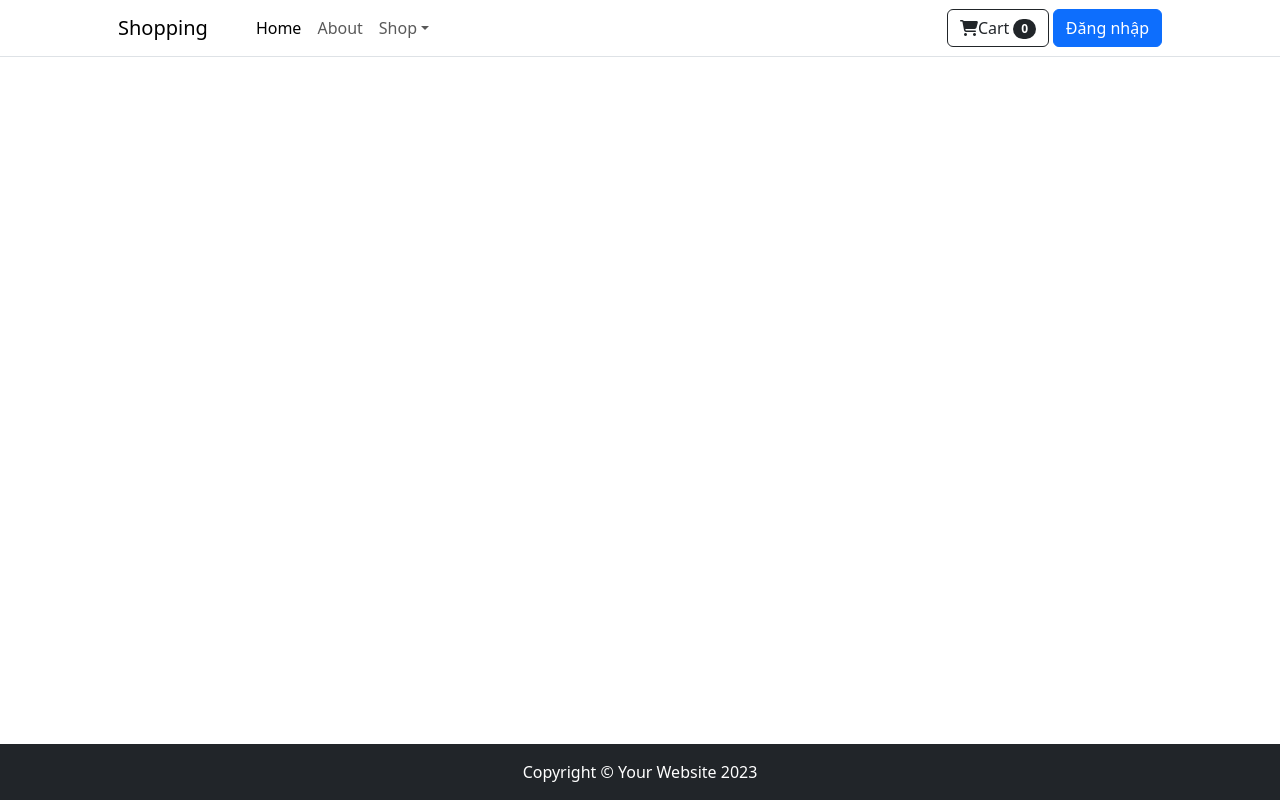
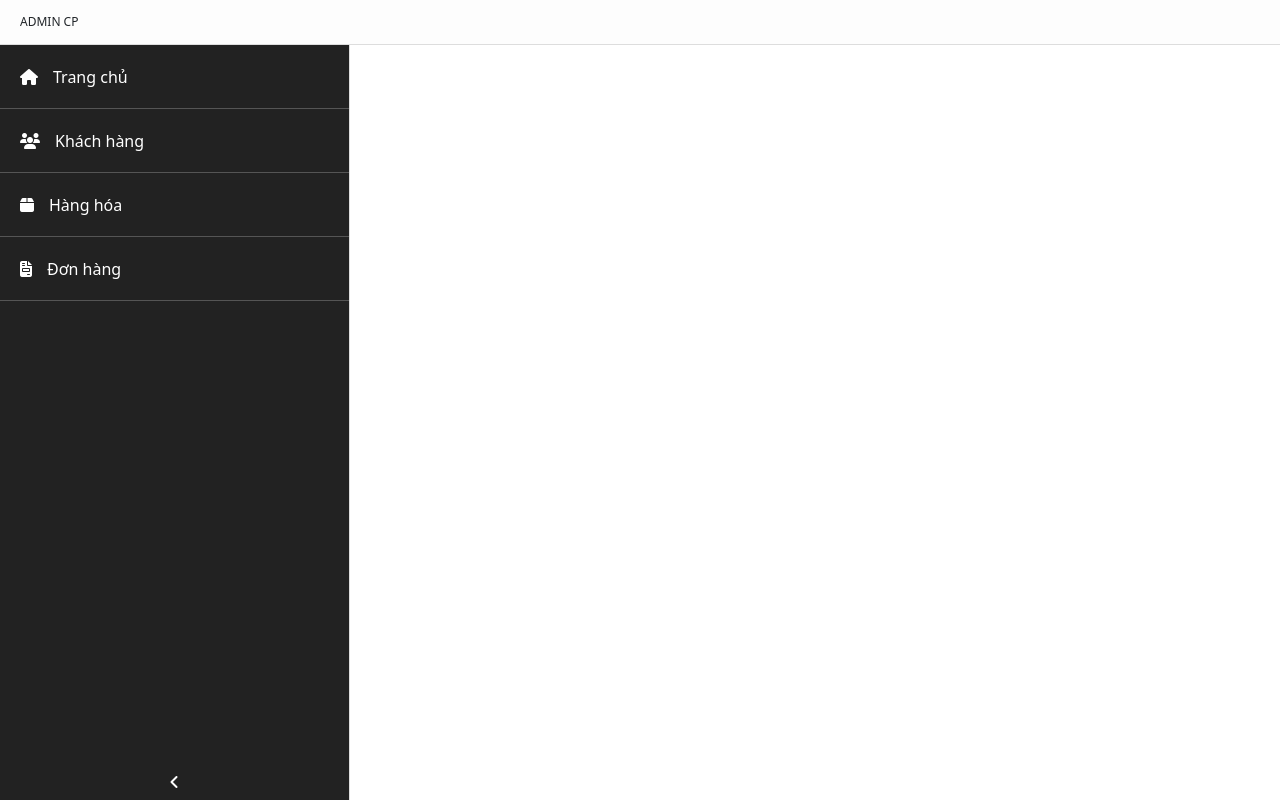
Before and after one commit to zit-software/web-projects, a Vue app in the folder frontend/: page /admin/products in a window 1280 px wide. Built offline with nearby package versions, Linux system fonts and the light colour scheme; no server answers.

Commit message:
feat: admin page

```diff
--- a/frontend/src/App.vue
+++ b/frontend/src/App.vue
@@ -1,27 +1,16 @@
 <script>
-import { RouterView } from 'vue-router'
-import AppHeader from '@/components/AppHeader.vue'
+import AdminLayout from './layouts/admin-layout/AdminLayout.vue'
+import CustomerLayout from './layouts/customer-layout/CustomerLayout.vue'
 
 export default {
   components: {
-    RouterView,
-    AppHeader
+    CustomerLayout,
+    AdminLayout
   }
 }
 </script>
 
 <template>
-  <AppHeader />
-
-  <div class="bg-light">
-    <RouterView />
-  </div>
-
-  <footer class="py-3 bg-dark position-fixed start-0 end-0 bottom-0">
-    <div class="container">
-      <p class="m-0 text-center text-white">
-        Copyright &copy; Your Website {{ new Date().getFullYear() }}
-      </p>
-    </div>
-  </footer>
+  <AdminLayout v-if="$route.fullPath.split('/')[1] === 'admin'" />
+  <CustomerLayout v-else />
 </template>
--- /dev/null
+++ b/frontend/src/components/AdminHeader.vue
@@ -0,0 +1,24 @@
+<template>
+  <nav>
+    <h2>ADMIN CP</h2>
+  </nav>
+</template>
+
+<script>
+export default {
+  name: 'AdminHeader'
+}
+</script>
+
+<style scoped>
+nav {
+  padding: 15px 20px;
+  border-bottom: 1px solid #ddd;
+  background: #fdfdfd;
+}
+
+h2 {
+  font-size: 12px;
+  margin: 0;
+}
+</style>
--- /dev/null
+++ b/frontend/src/components/AdminSidebar.vue
@@ -0,0 +1,82 @@
+<template>
+  <div class="sidebar" :class="{ open: isOpened }">
+    <div class="item-list">
+      <AdminSidebarItem path="/admin" icon="fa fa-home" title="Trang chủ" :show-title="isOpened" />
+
+      <AdminSidebarItem
+        path="/admin/customers"
+        icon="fa fa-users"
+        title="Khách hàng"
+        :show-title="isOpened"
+      />
+      <AdminSidebarItem
+        path="/admin/products"
+        icon="fa fa-box"
+        title="Hàng hóa"
+        :show-title="isOpened"
+      />
+      <AdminSidebarItem
+        path="/admin/invoices"
+        icon="fa fa-file-invoice"
+        title="Đơn hàng"
+        :show-title="isOpened"
+      />
+    </div>
+
+    <div class="back-btn" @click="toggle">
+      <i class="fa" :class="{ 'fa-angle-left': isOpened, 'fa-angle-right': !isOpened }"></i>
+    </div>
+  </div>
+</template>
+
+<script>
+import { ref } from 'vue'
+import AdminSidebarItem from './AdminSidebarItem.vue'
+
+export default {
+  name: 'AdminSidebar',
+  components: { AdminSidebarItem },
+  data() {
+    const isOpened = ref(true)
+
+    return { isOpened }
+  },
+  methods: {
+    toggle() {
+      this.isOpened = !this.isOpened
+    }
+  }
+}
+</script>
+
+<style scoped>
+.sidebar {
+  width: 64px;
+  border-right: 1px solid #ddd;
+  background: #222;
+  display: flex;
+  flex-direction: column;
+  transition: 0.6s ease;
+}
+
+.sidebar.open {
+  width: 350px;
+}
+
+.item-list {
+  flex: 1;
+  overflow: auto;
+}
+
+.back-btn {
+  color: #fff;
+  cursor: pointer;
+  padding: 10px 20px;
+  display: flex;
+  justify-content: center;
+}
+
+.back-btn:hover {
+  background: #000;
+}
+</style>
--- /dev/null
+++ b/frontend/src/components/AdminSidebarItem.vue
@@ -0,0 +1,43 @@
+<template>
+  <RouterLink :to="$props.path" class="item">
+    <i :class="$props.icon"></i>
+    <span :class="{ show: $props.showTitle }">{{ $props.title }}</span>
+  </RouterLink>
+</template>
+
+<script>
+export default {
+  name: 'AdminSidebarItem',
+  props: {
+    title: String,
+    icon: String,
+    path: String,
+    showTitle: Boolean
+  }
+}
+</script>
+
+<style scoped>
+.item {
+  display: flex;
+  color: #fff;
+  text-decoration: none;
+  gap: 15px;
+  align-items: center;
+  padding: 10px 20px;
+  border-bottom: 1px solid #555;
+  height: 64px;
+}
+
+.item span {
+  white-space: nowrap;
+  overflow: hidden;
+  text-overflow: ellipsis;
+  opacity: 0;
+  transition: 0.6s ease;
+}
+
+.item span.show {
+  opacity: 1;
+}
+</style>
--- a/frontend/src/components/AppHeader.vue
+++ b/frontend/src/components/AppHeader.vue
@@ -1,4 +1,10 @@
 <template>
+  <div class="admin-pannel" v-if="user?.role === 'nhanvien'">
+    <RouterLink class="btn btn-sm btn-warning" to="/admin">
+      <i class="fa fa-shield"></i>
+      ADMIN CP
+    </RouterLink>
+  </div>
   <nav class="navbar navbar-expand-lg border-bottom">
     <div class="container px-4 px-lg-5">
       <a class="navbar-brand" href="#!">Shopping</a
@@ -47,7 +53,7 @@
             >
           </button>
 
-          <div class="dropdown" :class="{ show: showModal }" v-if="logged" @click="toggleModal">
+          <div class="dropdown" :class="{ show: showModal }" v-if="isLogged" @click="toggleModal">
             <button class="btn btn-secondary dropdown-toggle" type="button">
               {{ user?.ten }}
             </button>
@@ -120,11 +126,14 @@ export default {
     }
   },
   computed: {
-    logged() {
+    isLogged() {
       return this.userStore.isLogged()
     },
     user() {
       return this.userStore.user
+    },
+    isStaff() {
+      return this.userStore.user?.role === 'nhanvien'
     }
   },
   mounted() {
@@ -135,3 +144,13 @@ export default {
   }
 }
 </script>
+
+<style scoped>
+.admin-pannel {
+  padding: 10px;
+  background: #000;
+  display: flex;
+  justify-content: flex-end;
+  align-items: center;
+}
+</style>
--- /dev/null
+++ b/frontend/src/layouts/admin-layout/AdminLayout.vue
@@ -0,0 +1,42 @@
+<template>
+  <div class="wrapper">
+    <AdminHeader />
+    <div class="inner">
+      <AdminSidebar />
+      <div class="content">
+        <RouterView />
+      </div>
+    </div>
+  </div>
+</template>
+
+<script>
+import AdminHeader from '@/components/AdminHeader.vue'
+import AdminSidebar from '@/components/AdminSidebar.vue'
+import { RouterView } from 'vue-router'
+
+export default {
+  name: 'AdminLayout',
+  components: { RouterView, AdminHeader, AdminSidebar }
+}
+</script>
+
+<style scoped>
+.wrapper {
+  display: flex;
+  flex-direction: column;
+  height: 100vh;
+  width: 100%;
+  overflow: hidden;
+}
+
+.inner {
+  display: flex;
+  flex: 1;
+}
+
+.content {
+  flex: 1;
+  overflow: auto;
+}
+</style>
--- /dev/null
+++ b/frontend/src/layouts/customer-layout/CustomerLayout.vue
@@ -0,0 +1,30 @@
+<template>
+  <div>
+    <AppHeader />
+
+    <div class="bg-light">
+      <RouterView />
+    </div>
+
+    <footer class="py-3 bg-dark position-fixed start-0 end-0 bottom-0">
+      <div class="container">
+        <p class="m-0 text-center text-white">
+          Copyright &copy; Your Website {{ new Date().getFullYear() }}
+        </p>
+      </div>
+    </footer>
+  </div>
+</template>
+
+<script>
+import AppHeader from '@/components/AppHeader.vue'
+import { RouterView } from 'vue-router'
+
+export default {
+  name: 'CustomerLayout',
+  components: {
+    AppHeader,
+    RouterView
+  }
+}
+</script>
--- a/frontend/src/router/index.js
+++ b/frontend/src/router/index.js
@@ -31,6 +31,16 @@ const router = createRouter({
       path: '/customer',
       name: 'customer',
       component: () => import('@/views/customer/CustomerView.vue')
+    },
+    {
+      path: '/admin',
+      name: 'admin',
+      children: [
+        {
+          path: '',
+          component: () => import('@/views/admin/AdminView.vue')
+        }
+      ]
     }
   ]
 })
--- /dev/null
+++ b/frontend/src/views/admin/AdminView.vue
@@ -0,0 +1,9 @@
+<template>
+  <div></div>
+</template>
+
+<script>
+export default {
+  name: 'AdminView'
+}
+</script>
```
Also changed, not shown: 2 other files (tests, documents, lock files or other folders).
